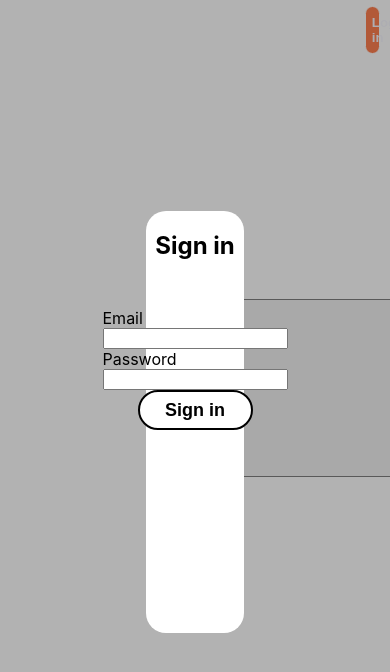
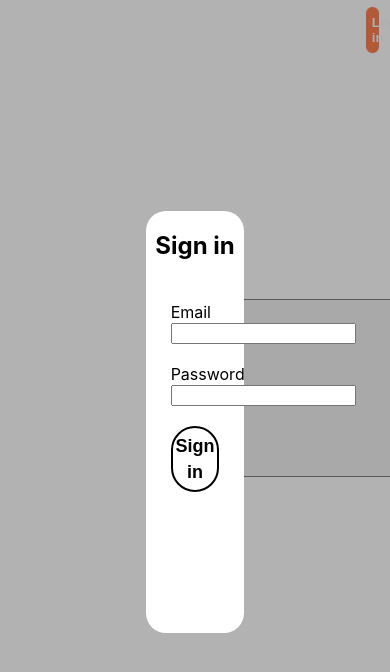
Before and after one commit to carlosmiguelviegas/csv-analyzer-react, a React (Create React App) app: page / in a window 390 px wide. Both pictures are taken after a click on the button "Log in". Shown: the top 672 px of the page. Built offline with nearby package versions, Linux system fonts and the light colour scheme.

Commit message:
dialog more responsive

```diff
--- a/src/components/dialogs/SignInDialog.js
+++ b/src/components/dialogs/SignInDialog.js
@@ -18,22 +18,21 @@ const SignInDialog = () => {
 
   };
 
-  const submitHandler = e => {
-
-    e.preventDefault();
-    console.log(loginForm);
-
-  };
+  const submitHandler = e => e.preventDefault();
 
   return (
     <div className={styles.modal}>
       <section className={styles.container}>
         <h2>Sign in</h2>
         <form onSubmit={submitHandler} className={styles.form}>
-          <label htmlFor='email'>Email</label>
-          <input type='email' name='email' id='email' value={loginForm['email']} onChange={changeHandler} />
-          <label htmlFor='password'>Password</label>
-          <input type='password' name='password' id='password' value={loginForm['password']} onChange={changeHandler} />
+          <article className={styles.formGroup}>
+            <label htmlFor='email'>Email</label>
+            <input type='email' name='email' id='email' value={loginForm['email']} onChange={changeHandler} />
+          </article>
+           <article className={styles.formGroup}>
+            <label htmlFor='password'>Password</label>
+            <input type='password' name='password' id='password' value={loginForm['password']} onChange={changeHandler} />
+          </article>
           <div className={styles.buttonsContainer}>
             <button type='submit' className={styles.button}>Sign in</button>
           </div>
--- a/src/components/dialogs/SignInDialog.module.css
+++ b/src/components/dialogs/SignInDialog.module.css
@@ -22,11 +22,12 @@
 }
 
 .form {
-  display: flex;
-  flex-direction: column;
-  align-items: flex-start;
-  position: relative;
-  top: 28px;
+  width: 50%;
+  margin: 22px auto;
+}
+
+.formGroup {
+  margin-bottom: 20px;
 }
 
 .buttonsContainer {
```
